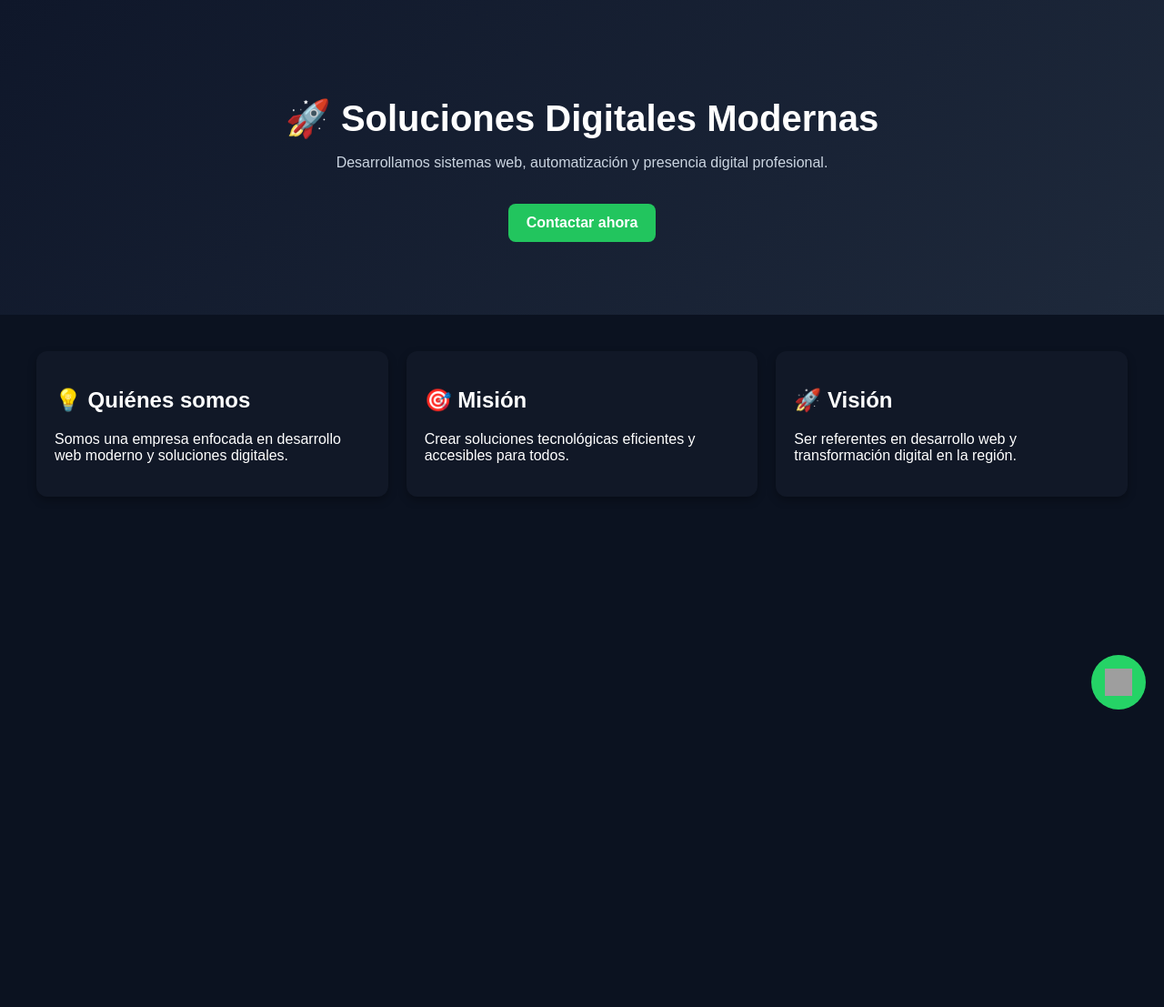
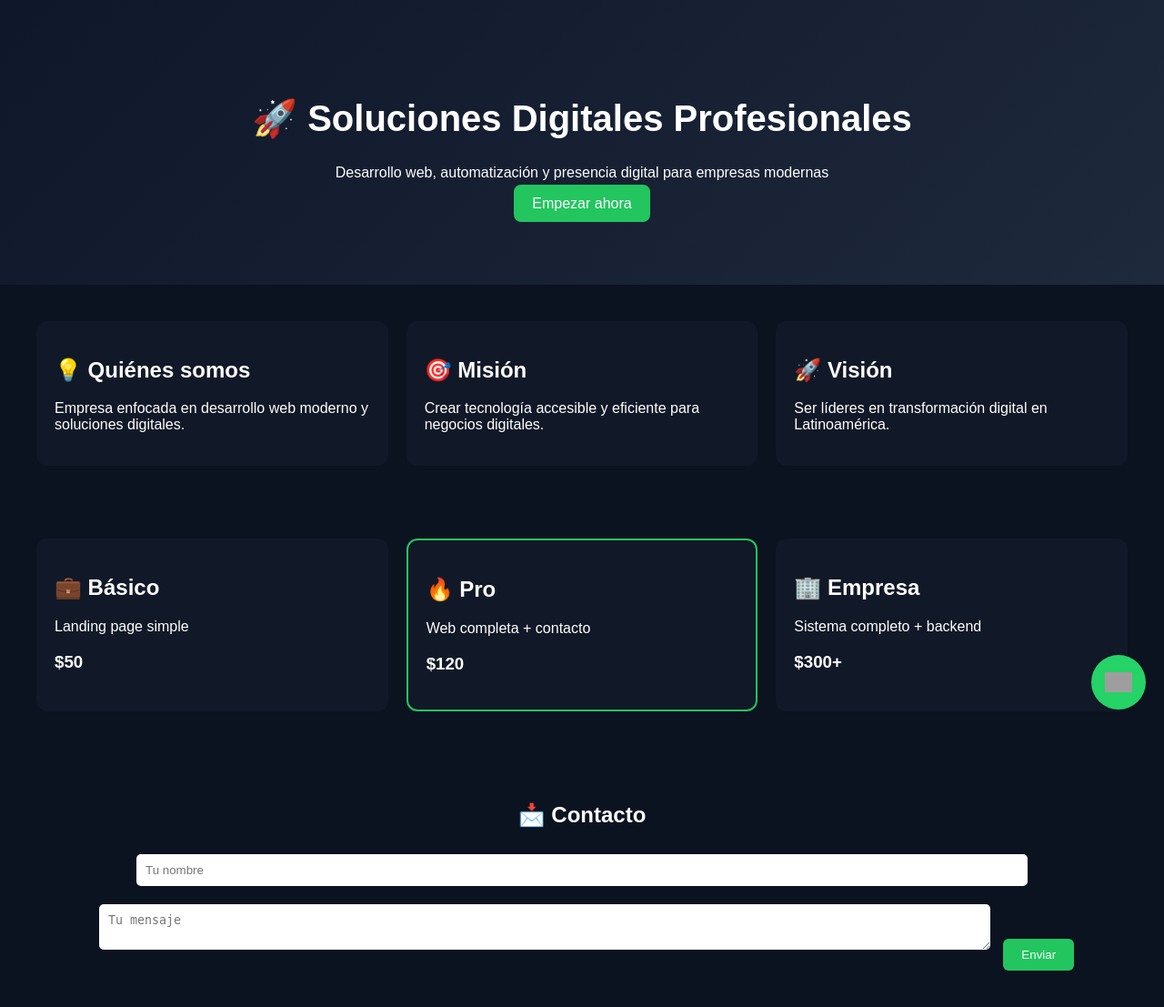
Before and after one commit to Abromero15/web-blog, a Flask app: page / in a window 1280 px wide. Shown: the whole page at 91% size. Before the commit the page ends 780 px from the top, so only its background shows below. Run offline with Flask 3, Linux system fonts and the light colour scheme; grey boxes are pictures that could not be loaded.

Commit message:
saas completo con precios y contacto

```diff
--- a/app.py
+++ b/app.py
@@ -1,4 +1,4 @@
-from flask import Flask, render_template
+from flask import Flask, render_template, request
 
 app = Flask(__name__)
 
@@ -6,5 +6,14 @@ app = Flask(__name__)
 def home():
     return render_template("index.html")
 
+@app.route("/contacto", methods=["POST"])
+def contacto():
+    nombre = request.form.get("nombre")
+    mensaje = request.form.get("mensaje")
+
+    print(f"Nuevo mensaje: {nombre} - {mensaje}")
+
+    return render_template("index.html", enviado=True)
+
 if __name__ == "__main__":
-    app.run(host="0.0.0.0", port=10000)
+    app.run()
--- a/static/css/style.css
+++ b/static/css/style.css
@@ -1,6 +1,6 @@
 body {
     margin: 0;
-    font-family: Arial, sans-serif;
+    font-family: Arial;
     background: #0b1220;
     color: white;
 }
@@ -14,27 +14,14 @@ body {
 
 .hero h1 {
     font-size: 40px;
-    margin-bottom: 10px;
 }
 
-.hero p {
-    color: #cbd5e1;
-}
-
-/* BOTÓN */
 .btn {
-    display: inline-block;
-    margin-top: 20px;
     padding: 12px 20px;
     background: #22c55e;
     color: white;
     text-decoration: none;
     border-radius: 8px;
-    font-weight: bold;
-}
-
-.btn:hover {
-    background: #16a34a;
 }
 
 /* GRID */
@@ -49,7 +36,40 @@ body {
     background: #111827;
     padding: 20px;
     border-radius: 12px;
-    box-shadow: 0 4px 10px rgba(0,0,0,0.3);
+}
+
+/* PRECIOS */
+.pricing {
+    display: grid;
+    grid-template-columns: repeat(auto-fit, minmax(200px, 1fr));
+    padding: 40px;
+    gap: 20px;
+}
+
+.premium {
+    border: 2px solid #22c55e;
+}
+
+/* CONTACTO */
+.contacto {
+    text-align: center;
+    padding: 40px;
+}
+
+input, textarea {
+    width: 80%;
+    padding: 10px;
+    margin: 10px;
+    border-radius: 5px;
+    border: none;
+}
+
+button {
+    padding: 10px 20px;
+    background: #22c55e;
+    color: white;
+    border: none;
+    border-radius: 6px;
 }
 
 /* WHATSAPP */
@@ -68,5 +88,4 @@ body {
 
 .whatsapp-float img {
     width: 30px;
-    height: 30px;
 }
--- a/templates/index.html
+++ b/templates/index.html
@@ -2,41 +2,75 @@
 <html lang="es">
 <head>
     <meta charset="UTF-8">
-    <title>Mi Empresa Digital</title>
+    <title>Mi SaaS - Soluciones Digitales</title>
     <link rel="stylesheet" href="{{ url_for('static', filename='css/style.css') }}">
 </head>
 
 <body>
 
 <header class="hero">
-    <h1>🚀 Soluciones Digitales Modernas</h1>
-    <p>Desarrollamos sistemas web, automatización y presencia digital profesional.</p>
+    <h1>🚀 Soluciones Digitales Profesionales</h1>
+    <p>Desarrollo web, automatización y presencia digital para empresas modernas</p>
 
-    <a class="btn" href="https://wa.me/595981248800" target="_blank">
-        Contactar ahora
-    </a>
+    <a class="btn" href="#contacto">Empezar ahora</a>
 </header>
 
 <section class="grid">
 
     <div class="card">
         <h2>💡 Quiénes somos</h2>
-        <p>Somos una empresa enfocada en desarrollo web moderno y soluciones digitales.</p>
+        <p>Empresa enfocada en desarrollo web moderno y soluciones digitales.</p>
     </div>
 
     <div class="card">
         <h2>🎯 Misión</h2>
-        <p>Crear soluciones tecnológicas eficientes y accesibles para todos.</p>
+        <p>Crear tecnología accesible y eficiente para negocios digitales.</p>
     </div>
 
     <div class="card">
         <h2>🚀 Visión</h2>
-        <p>Ser referentes en desarrollo web y transformación digital en la región.</p>
+        <p>Ser líderes en transformación digital en Latinoamérica.</p>
     </div>
 
 </section>
 
-<!-- WHATSAPP FLOTANTE -->
+<!-- PRECIOS -->
+<section class="pricing">
+
+    <div class="card">
+        <h2>💼 Básico</h2>
+        <p>Landing page simple</p>
+        <h3>$50</h3>
+    </div>
+
+    <div class="card premium">
+        <h2>🔥 Pro</h2>
+        <p>Web completa + contacto</p>
+        <h3>$120</h3>
+    </div>
+
+    <div class="card">
+        <h2>🏢 Empresa</h2>
+        <p>Sistema completo + backend</p>
+        <h3>$300+</h3>
+    </div>
+
+</section>
+
+<!-- CONTACTO -->
+<section id="contacto" class="contacto">
+
+    <h2>📩 Contacto</h2>
+
+    <form action="/contacto" method="POST">
+        <input type="text" name="nombre" placeholder="Tu nombre" required>
+        <textarea name="mensaje" placeholder="Tu mensaje" required></textarea>
+        <button type="submit">Enviar</button>
+    </form>
+
+</section>
+
+<!-- WHATSAPP -->
 <a class="whatsapp-float"
    href="https://wa.me/595981248800"
    target="_blank">
```
